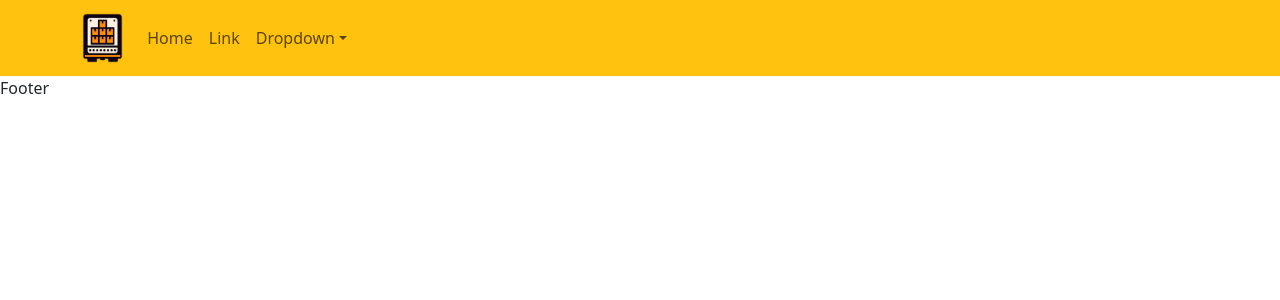
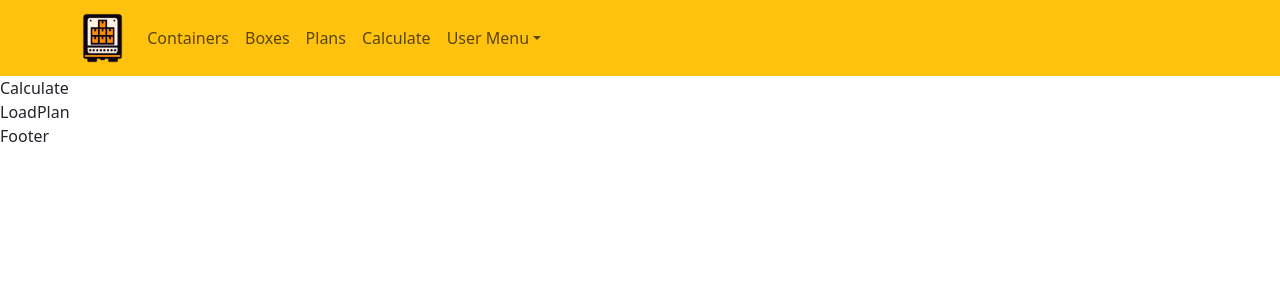
Before and after one commit to sametcandan14/loadcalv2, a React (Vite) app in the folder client/: page /calculate in a window 1280 px wide. Shown: the top 300 px of the page. Built offline with nearby package versions, Linux system fonts and the light colour scheme.

Commit message:
loadplan

```diff
--- a/client/src/App.tsx
+++ b/client/src/App.tsx
@@ -1,13 +1,23 @@
 import { Route, Routes } from "react-router-dom";
 import Footer from "./components/Footer";
 import Header from "./components/Header";
+import Containers from "./pages/Containers";
+import Boxes from "./pages/Boxes";
+import Plans from "./pages/Plans";
+import Calculate from "./pages/Calculate";
+import MainPage from "./pages/MainPage";
 
 function App() {
   return (
     <>
       <Header />
       <Routes>
-        <Route path="" />
+        <Route path="/" element={<MainPage />} />
+        <Route path="/containers" element={<Containers />} />
+        <Route path="/containers" element={<Containers />} />
+        <Route path="/boxes" element={<Boxes />} />
+        <Route path="/plans" element={<Plans />} />
+        <Route path="/calculate" element={<Calculate />} />
       </Routes>
       <Footer />
     </>
--- a/client/src/components/Header.tsx
+++ b/client/src/components/Header.tsx
@@ -2,21 +2,35 @@ import Container from "react-bootstrap/Container";
 import Nav from "react-bootstrap/Nav";
 import Navbar from "react-bootstrap/Navbar";
 import NavDropdown from "react-bootstrap/NavDropdown";
+import { Link } from "react-router-dom";
 
 const Header = () => {
   return (
     <>
       <Navbar expand="lg" className=" safety-yellow-back">
         <Container>
-          <Navbar.Brand href="#home">
-            <img className="logo-img" src="loadcal_logo.png" alt="" />
+          <Navbar.Brand>
+            <Nav.Link as={Link} to="/">
+              <img className="logo-img" src="loadcal_logo.png" alt="" />
+            </Nav.Link>
           </Navbar.Brand>
           <Navbar.Toggle aria-controls="basic-navbar-nav" />
           <Navbar.Collapse id="basic-navbar-nav">
             <Nav className="me-auto">
-              <Nav.Link href="#home">Home</Nav.Link>
-              <Nav.Link href="#link">Link</Nav.Link>
-              <NavDropdown title="Dropdown" id="basic-nav-dropdown">
+              <Nav.Link as={Link} to="/containers">
+                Containers
+              </Nav.Link>
+              <Nav.Link as={Link} to="/boxes">
+                Boxes
+              </Nav.Link>
+              <Nav.Link as={Link} to="/plans">
+                Plans
+              </Nav.Link>
+              <Nav.Link as={Link} to="/calculate">
+                Calculate
+              </Nav.Link>
+
+              <NavDropdown title="User Menu" id="basic-nav-dropdown">
                 <NavDropdown.Item href="#action/3.1">Action</NavDropdown.Item>
                 <NavDropdown.Item href="#action/3.2">
                   Another action
--- /dev/null
+++ b/client/src/components/LoadPlan.tsx
@@ -0,0 +1,5 @@
+const LoadPlan = () => {
+  return <div>LoadPlan</div>;
+};
+
+export default LoadPlan;
--- a/client/src/pages/Calculate/index.tsx
+++ b/client/src/pages/Calculate/index.tsx
@@ -1,5 +1,12 @@
+import LoadPlan from "../../components/LoadPlan";
+
 const Calculate = () => {
-  return <div>Calculate</div>;
+  return (
+    <>
+      <div>Calculate</div>
+      <LoadPlan />
+    </>
+  );
 };
 
 export default Calculate;
--- /dev/null
+++ b/client/src/pages/MainPage/index.tsx
@@ -0,0 +1,5 @@
+const MainPage = () => {
+  return <div>MainPage</div>;
+};
+
+export default MainPage;
```
